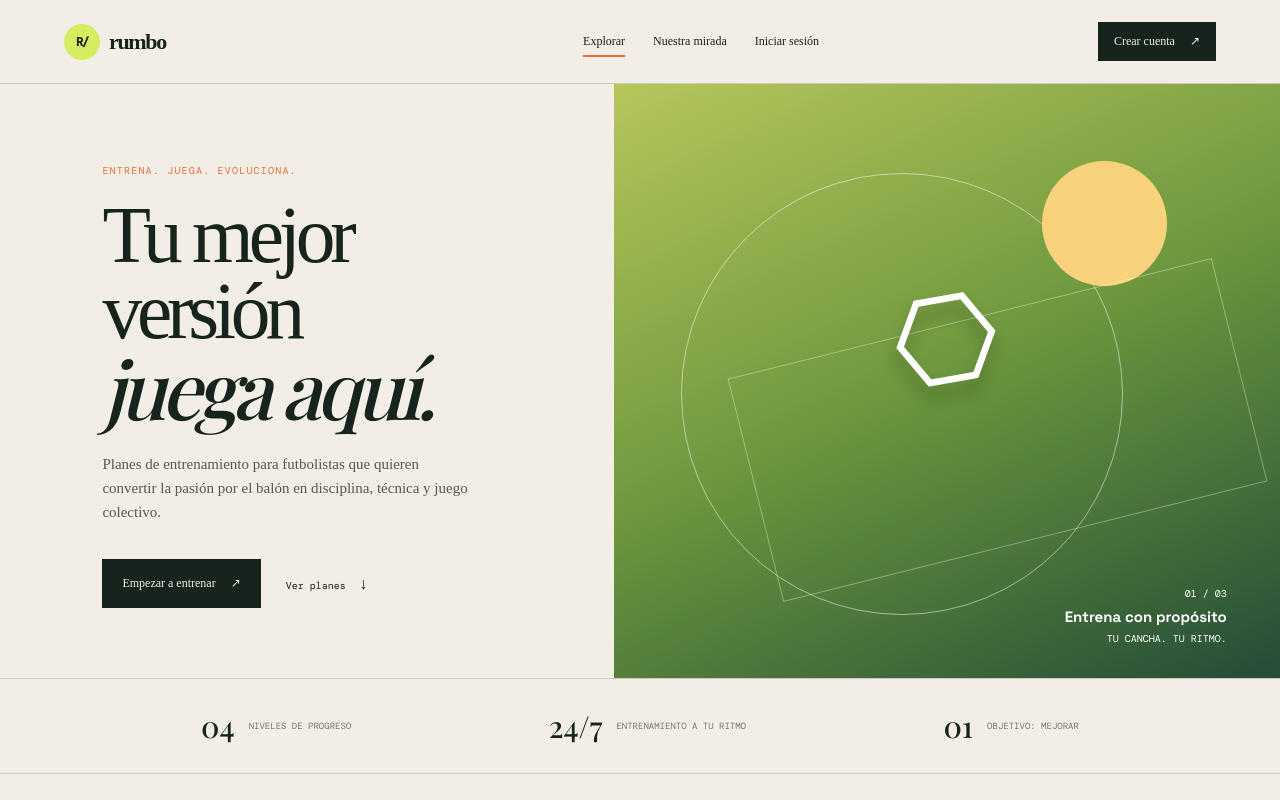
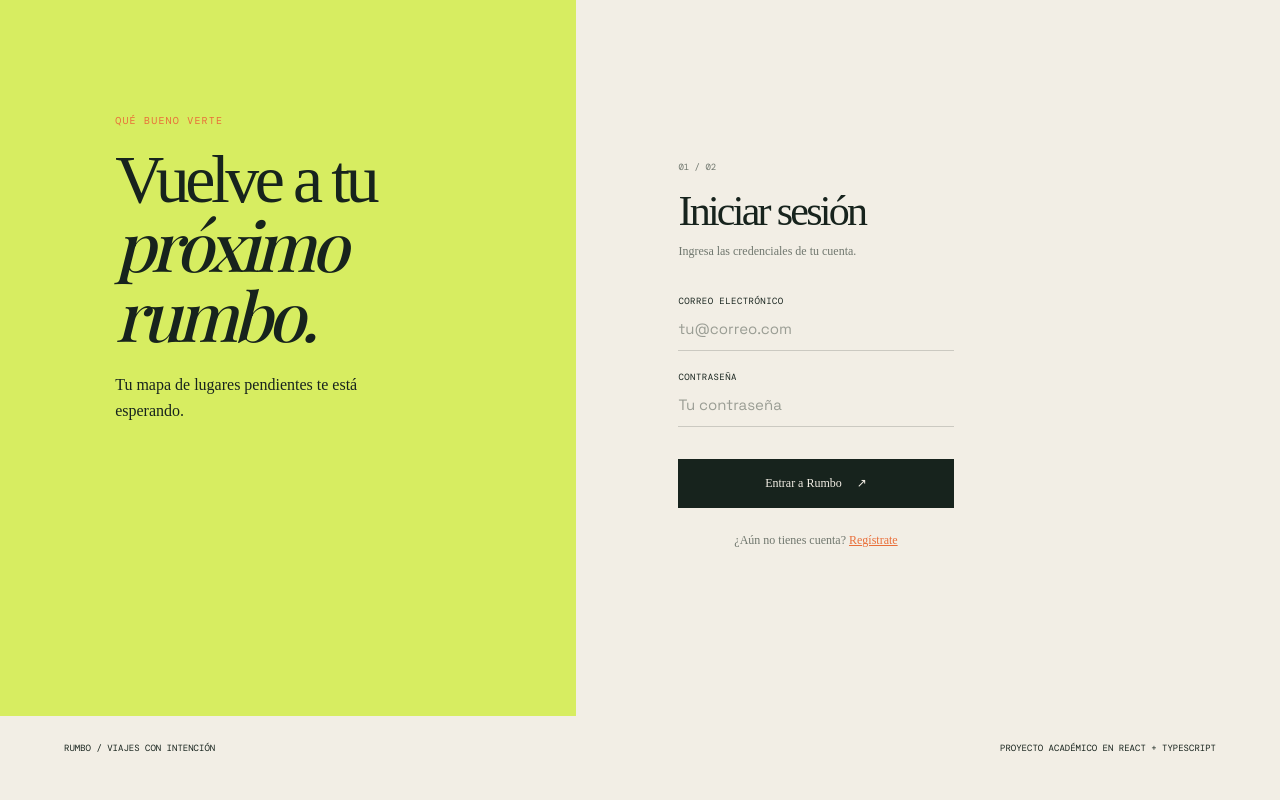
Before and after one commit to Kenneth2106/P-gina-Web-React, a React (Create React App) app: page / in a window 1280 px wide. Shown: the top 800 px of the page. Built offline with nearby package versions, Linux system fonts and the light colour scheme; a web font is replaced by a local one.

Commit message:
Proteger inicio despues del login

```diff
--- a/src/App.tsx
+++ b/src/App.tsx
@@ -9,7 +9,7 @@ import { Usuario } from "./types/Usuario";
 type Vista = "inicio" | "registro" | "login";
 
 function App() {
-    const [vista, setVista] = useState<Vista>("inicio");
+    const [vista, setVista] = useState<Vista>("login");
     const [usuario, setUsuario] = useState<Usuario | null>(() => {
         const usuarioGuardado = localStorage.getItem("rumbo-usuario");
         return usuarioGuardado ? JSON.parse(usuarioGuardado) : null;
@@ -24,12 +24,12 @@ function App() {
 
     function cerrarSesion() {
         setSesionActiva(false);
-        setVista("inicio");
+        setVista("login");
     }
 
     return (
         <div className="app-shell">
-            <Navbar vista={vista} sesionActiva={sesionActiva} onNavigate={setVista} onLogout={cerrarSesion} />
+            {sesionActiva && <Navbar vista={vista} sesionActiva={sesionActiva} onNavigate={setVista} onLogout={cerrarSesion} />}
             <main>
                 {vista === "inicio" && <Inicio sesionActiva={sesionActiva} onNavigate={setVista} />}
                 {vista === "registro" && <Registro onRegistered={guardarUsuario} />}
```
